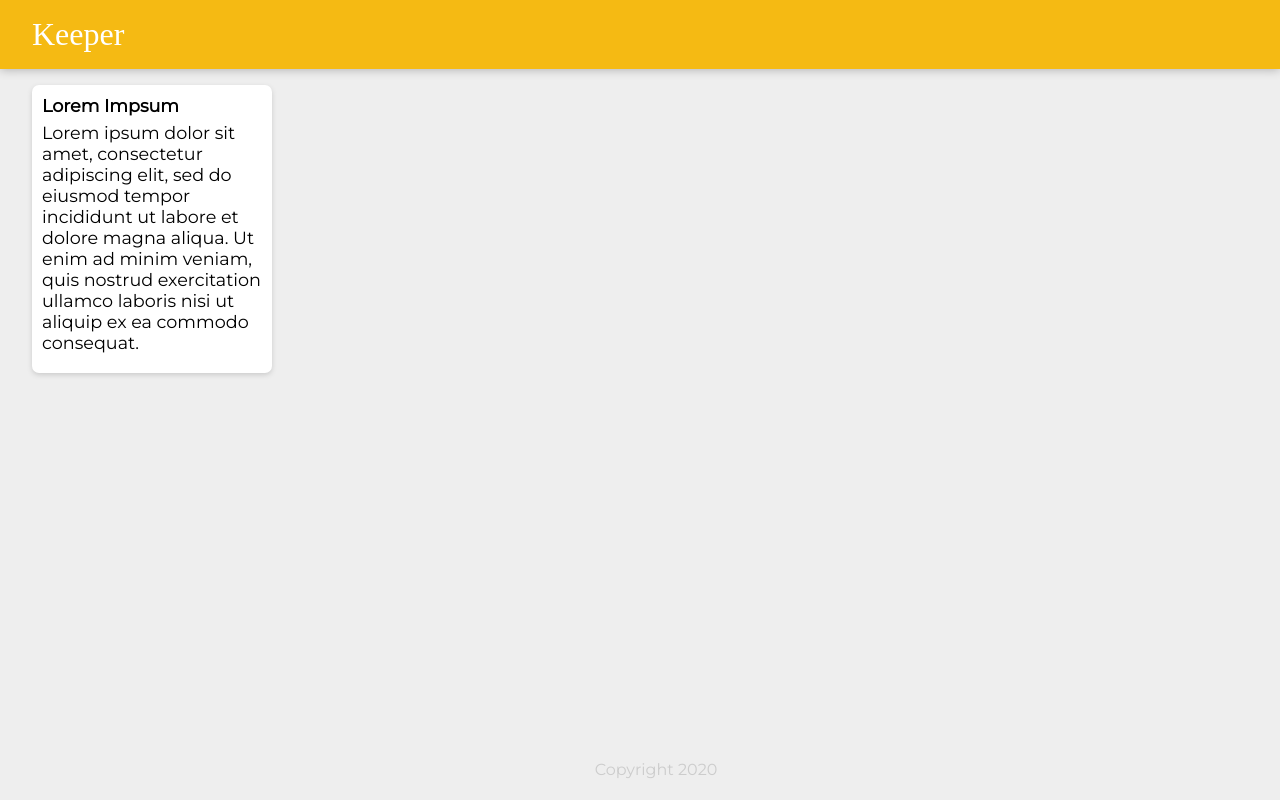
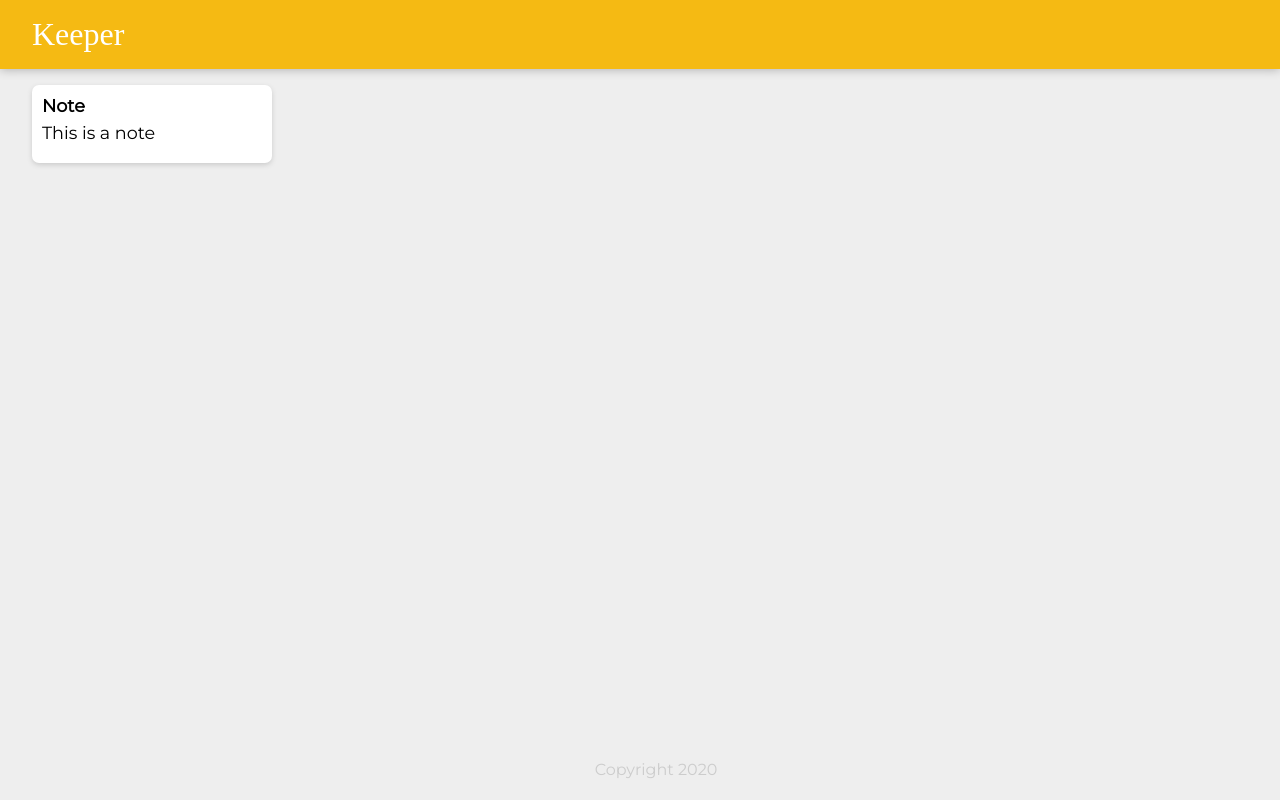
Before and after one commit to omri2861/UdemyWebDev, a React (Create React App) app in the folder keeper/: page / in a window 1280 px wide. Built offline with nearby package versions, Linux system fonts and the light colour scheme; a web font is replaced by a local one.

Commit message:
Implemented props in Note

```diff
--- a/keeper/src/components/App.jsx
+++ b/keeper/src/components/App.jsx
@@ -7,7 +7,7 @@ function App() {
   return (
     <div>
       <Header />
-      <Note />
+      <Note title="Note" content="This is a note"/>
       <Footer />
     </div>
   );
--- a/keeper/src/components/Note.jsx
+++ b/keeper/src/components/Note.jsx
@@ -1,15 +1,10 @@
 import React from "react";
 
-function Note() {
+function Note(props) {
   return (
     <div className="note">
-      <h1>Lorem Impsum</h1>
-      <p>
-        Lorem ipsum dolor sit amet, consectetur adipiscing elit, sed do eiusmod
-        tempor incididunt ut labore et dolore magna aliqua. Ut enim ad minim
-        veniam, quis nostrud exercitation ullamco laboris nisi ut aliquip ex ea
-        commodo consequat.
-      </p>
+      <h1>{props.title}</h1>
+      <p>{props.content}</p>
     </div>
   );
 }
```
